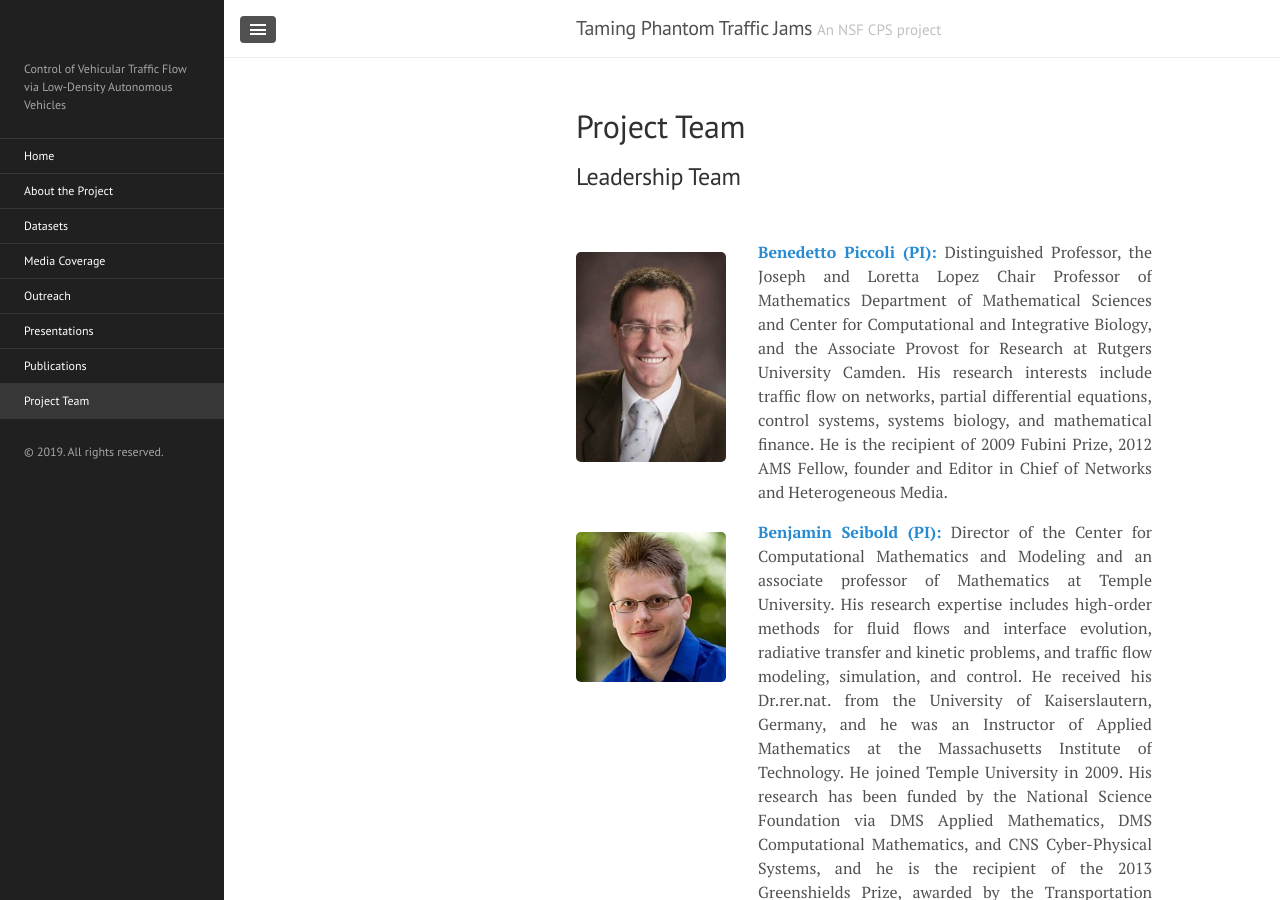
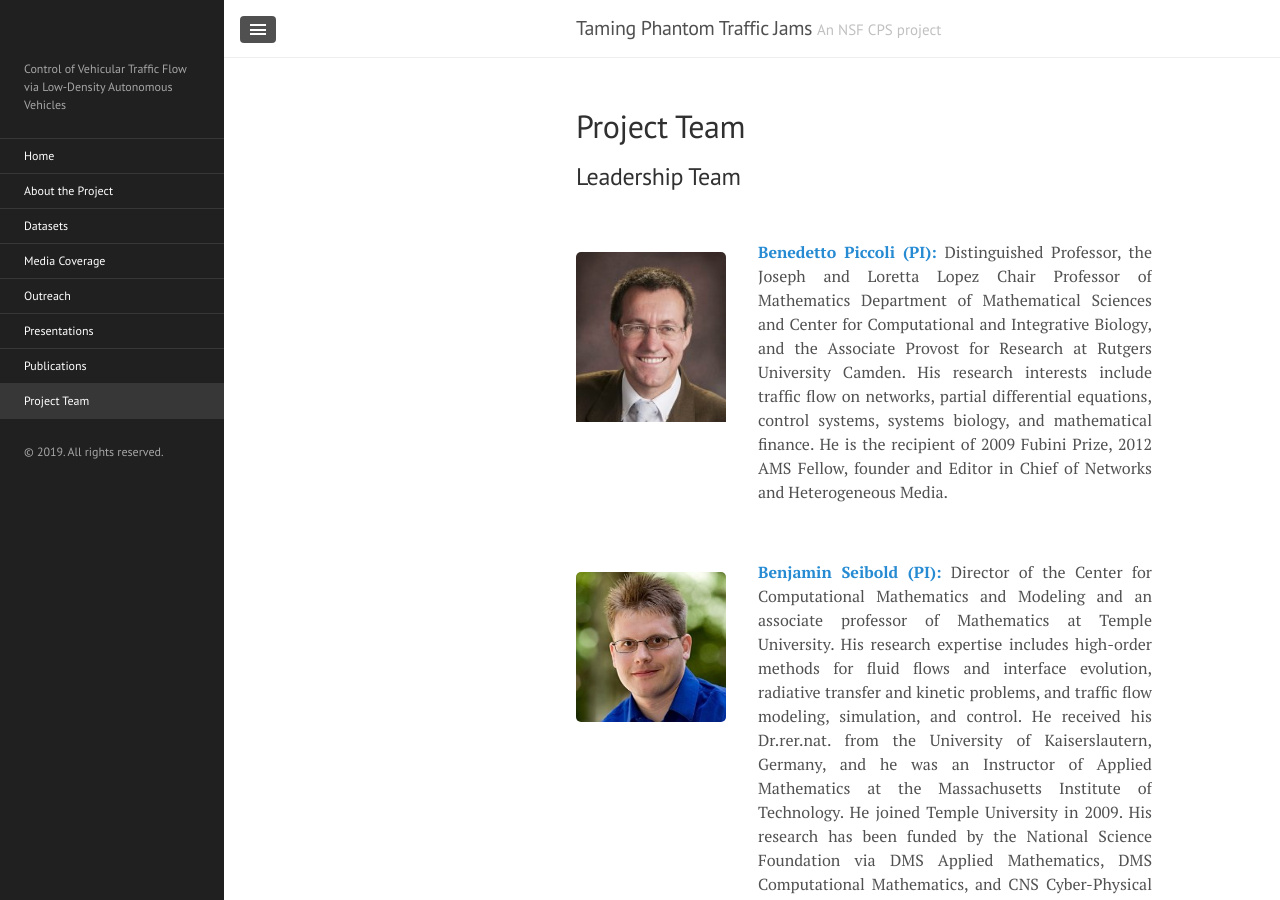
Before and after one commit to phantomjams/phantomjams.github.io, a Jekyll site: the page built from team.md, in a window 1280 px wide and 900 px high. Built offline with Jekyll 4.4.1, drawn with Linux system fonts in a browser that asks for light colours.

Commit message:
Fixed oversize images and image scrolling

```diff
--- a/team.md
+++ b/team.md
@@ -6,47 +6,51 @@
 <h2>Leadership Team</h2>
 
 <br>
-<p style="clear: both; float: left; overflow: auto;">
-	<span class="image  left" style="max-width: 150px;">
+<p style="clear: both; float: left; overflow: hidden;">
+	<span class="image  left" style="max-width: 150px; max-height: 150px;">
 		<img src="/images/people/BPiccoli.jpeg" alt="" />
 	</span>
-	<div style="text-align: justify; overflow-x: hidden; overflow-y: hidden;">
+	<div style="text-align: justify; overflow-x: hidden; overflow-y: hidden; min-height: 150px;">
 		<a href="https://piccoli.camden.rutgers.edu/"><strong>Benedetto Piccoli (PI):</strong></a> Distinguished Professor, the Joseph and Loretta Lopez Chair Professor of Mathematics Department of Mathematical Sciences and Center for Computational and Integrative Biology, and the Associate Provost for Research at Rutgers University Camden.  His research interests include traffic flow on networks, partial differential equations, control systems, systems biology, and mathematical finance. He is the recipient of 2009 Fubini Prize, 2012 AMS Fellow, founder and Editor in Chief of Networks and Heterogeneous Media.
 	</div>
 </p>
 
-<p style="clear: both; float: left; overflow: auto;">
-	<span class="image  left" style="max-width: 150px;">
+<br>
+<p style="clear: both; float: left; overflow: hidden;">
+	<span class="image  left" style="max-width: 150px; max-height: 150px;">
 		<img src="/images/people/BSeibold.jpeg" alt="" />
 	</span>
-	<div style="text-align: justify; overflow-x: hidden; overflow-y: hidden;">
+	<div style="text-align: justify; overflow-x: hidden; overflow-y: hidden; min-height: 150px;">
 		<a href="https://math.temple.edu/~seibold/"><strong>Benjamin Seibold (PI):</strong></a> Director of the Center for Computational Mathematics and Modeling and an associate professor of Mathematics at Temple University.  His research expertise includes high-order methods for fluid flows and interface evolution, radiative transfer and kinetic problems, and traffic flow modeling, simulation, and control. He received his Dr.rer.nat. from the University of Kaiserslautern, Germany, and he was an Instructor of Applied Mathematics at the Massachusetts Institute of Technology. He joined Temple University in 2009. His research has been funded by the National Science Foundation via DMS Applied Mathematics, DMS Computational Mathematics, and CNS Cyber-Physical Systems, and he is the recipient of the 2013 Greenshields Prize, awarded by the Transportation Research Board. His research publications appear in Applied Mathematics, Physics, and Engineering journals. Media coverage of his research, as well as contributed media articles, include The Philadelphia Inquirer, The Wall Street Journal, and The New York Times.
 	</div>
 </p>
 
-<p style="clear: both; float: left; overflow: auto;">
-	<span class="image  left" style="max-width: 150px;">
+<br>
+<p style="clear: both; float: left; overflow: hidden;">
+	<span class="image  left" style="max-width: 150px; max-height: 150px;">
 		<img src="/images/people/JSprinkle.jpeg" alt="" />
 	</span>
-	<div style="text-align: justify; overflow-x: hidden; overflow-y: hidden;">
+	<div style="text-align: justify; overflow-x: hidden; overflow-y: hidden; min-height: 150px;">
 		<a href="http://csl.arizona.edu/"><strong>Jonathan Sprinkle (former PI):</strong></a> Litton Industries John M. Leonis Distinguished Associate Professor of Electrical and Computer Engineering at the University of Arizona. In 2013 he received the NSF CAREER award, and in 2009, he received the UA's Ed and Joan Biggers Faculty Support Grant for work in autonomous systems. His work has an emphasis for industry impact, and he was recognized with the UA "Catapult Award" by Tech Launch Arizona in 2014, and in 2012 his team won the NSF I-Corps Best Team award. His research interests and experience are in systems control and engineering, and he teaches courses ranging from systems modeling and control to mobile application development and software engineering. Before coming to Arizona, Dr. Sprinkle was the co-Team Leader of the Sydney-Berkeley Driving Team, a collaborative entry into the DARPA Urban Challenge. In 2004, he led a team from UC Berkeley which autonomously flew against an Air Force pilot in autonomous pursuit/evasion games in the Mojave Desert at Edwards Air Force Base. Dr. Sprinkle graduated with the PhD from Vanderbilt University, and with his MS in 2000. He graduated with his BSEE in cursu honorum, cum laude, from Tennessee Tech University in Cookeville, TN, in 1999. In 2005, Dr. Sprinkle was selected as one of 108 Regional Finalists for 11-19 highly competitive positions of White House Fellow.
 	</div>
 </p>
 
-<p style="clear: both; float: left; overflow: auto;">
-	<span class="image  left" style="max-width: 150px;">
+<br>
+<p style="clear: both; float: left; overflow: hidden;">
+	<span class="image  left" style="max-width: 150px; max-height: 150px;">
 		<img src="/images/people/RLysecky.jpeg" alt="" />
 	</span>
-	<div style="text-align: justify; overflow-x: hidden; overflow-y: hidden;">
+	<div style="text-align: justify; overflow-x: hidden; overflow-y: hidden; min-height: 150px;">
 		<a href="http://www2.engr.arizona.edu/~rlysecky/Main/HomePage"><strong>Roman Lysecky (PI):</strong></a> Professor of Electrical and Computer Engineering at the University of Arizona. He received his Ph.D. in Computer Science from the University of California, Riverside in 2005. His research focuses on embedded systems with emphasis on medical device security, automated threat detection and mitigation, runtime adaptable systems, performance and energy optimization, and non-intrusive observation methods. He is an author on more than 100 research publications in top journals and conferences. He received the Outstanding Ph.D. Dissertation Award from the European Design and Automation Association (EDAA) in 2006, a CAREER award from the National Science Foundation in 2009, and seven Best Paper Awards. He is an inventor on one US patent. He has authored 10 textbooks on topics including C, C++, Java, Data Structures, VHDL, and Verilog, and he has contributed to several more. His recent textbooks with zyBooks utilize a web-native, active-learning approach that has shown measurable increases in student learning and course grades. He has also received multiple awards for Excellence at the Student Interface from the College of Engineering at the University of Arizona.
 	</div>
 </p>
 
-<p style="clear: both; float: left; overflow: auto;">
-	<span class="image  left" style="max-width: 150px;">
+<br>
+<p style="clear: both; float: left; overflow: hidden;">
+	<span class="image  left" style="max-width: 150px; max-height: 150px;">
 		<img src="/images/people/DWork.jpeg" alt="" />
 	</span>
-	<div style="text-align: justify; overflow-x: hidden; overflow-y: hidden;">
+	<div style="text-align: justify; overflow-x: hidden; overflow-y: hidden; min-height: 150px;">
 		<a href="https://lab-work.github.io/"><strong>Daniel Work (PI):</strong></a> Associate professor in the Department of Civil and Environmental Engineering, the Department of Electrical Engineering and Computer Science, and the Institute for Software Integrated Systems at Vanderbilt University. He has previously held appointments at the University of Illinois at Urbana-Champaign, the Institute for Pure and Applied Mathematics at the University of California Los Angeles, Nokia Research Center Palo Alto, and Microsoft Research Redmond.  Prof. Work is a member of the IEEE Technical Committee on Cybernetics for Cyber-Physical Systems and the ASCE Connected and Autonomous Vehicle Impacts Committee. Prof. Work was named a 2018 Gilbreth Lecturer by the National Academy of Engineering, a 2018 IoT Pioneer by Connected World, a CAREER Award recipient from the National Science Foundation in 2014.
 	</div>
 </p>
@@ -58,30 +62,31 @@
 
 <h3>Post doctoral researchers</h3>
 
-<p style="clear: both; float: left; overflow: auto;">
-	<span class="image  left" style="max-width: 150px;">
+<p style="clear: both; float: left; overflow: hidden;">
+	<span class="image  left" style="max-width: 150px; max-height: 150px;">
 		<img src="/images/people/SCui.jpeg" alt="" />
 	</span>
-	<div style="text-align: justify; overflow-x: hidden; overflow-y: hidden;">
+	<div style="text-align: justify; overflow-x: hidden; overflow-y: hidden; min-height: 150px;">
 		<strong>Shumo Cui</strong> has a PhD in Mathematics from Tulane University and currently is an analyst at Arowana Asset Management Limited. Prior to his current position, Dr. Cui was a postdoctoral fellow in the Department of Mathematics at Temple University.</li>
 	</div>
 </p>
 
 <br>
-<p style="clear: both; float: left; overflow: auto;">
-	<span class="image  left" style="max-width: 150px;">
+<p style="clear: both; float: left; overflow: hidden;">
+	<span class="image  left" style="max-width: 150px; max-height: 150px;">
 		<img src="/images/people/MLDelleMonache.jpeg" alt="" />
 	</span>
-	<div style="text-align: justify; overflow-x: hidden; overflow-y: hidden;">
+	<div style="text-align: justify; overflow-x: hidden; overflow-y: hidden; min-height: 150px;">
 		<a href="http://necs.inrialpes.fr/people/mldellemonache/index.html"><strong>Maria Laura Delle Monache</strong></a> is currently a research scientist in the Networked Controlled Systems team at <a href="http://inria.fr/">Inria</a> and in <a href="http://www.gipsa-lab.grenoble-inp.fr/accueil.php">GIPSA-Lab</a> (Department of Control) in Grenoble. Her research interest is mainly related to the mathematical and engineering aspects of traffic flow. In particular, she is interested in mathematical modeling, analysis, numerical approximation and control of traffic flow applications. Prior to Inria, she was a Postdoctoral researcher at Rutgers University Camden.</li>
 	</div>
 </p>
 
-<p style="clear: both; float: left; overflow: auto;">
-	<span class="image  left" style="max-width: 150px;">
+<br>
+<p style="clear: both; float: left; overflow: hidden;">
+	<span class="image  left" style="max-width: 150px; max-height: 150px;">
 		<img src="/images/people/TLiard.jpeg" alt="" />
 	</span>
-	<div style="text-align: justify; overflow-x: hidden; overflow-y: hidden;">
+	<div style="text-align: justify; overflow-x: hidden; overflow-y: hidden; min-height: 150px;">
 		<strong>Thibault Liard</strong> is currently postdoc at <a href="http://inria.fr/">Inria</a> and in <a href="http://www.gipsa-lab.grenoble-inp.fr/accueil.php">GIPSA-Lab</a> (Department of Control) in Grenoble working under the direction of Maria Laura Delle Monache. His research interest include control of partial differential equations and mathematical modeling of vehicular traffic. Prior to Inria, she was a Postdoctoral researcher at Rutgers University Camden.
 	</div>
 </p>
@@ -90,49 +95,51 @@
 <br>
 <h3>Graduate students</h3>
 
-<p style="clear: both; float: left; overflow: auto;">
-	<span class="image  left" style="max-width: 150px;">
+<p style="clear: both; float: left; overflow: hidden;">
+	<span class="image  left" style="max-width: 150px; max-height: 150px;">
 		<img src="/images/people/MBunting.jpeg" alt="" />
 	</span>
-	<div style="text-align: justify; overflow-x: hidden; overflow-y: hidden;">
+	<div style="text-align: justify; overflow-x: hidden; overflow-y: hidden; min-height: 150px;">
 		<a href="http://csl.arizona.edu/~mosfet"><strong>Matt Bunting</strong></a> is a PhD student in the Department of Electrical and Computer Engineering at the University of Arizona. Prior to his graduate studies, Mr. Bunting received his BS in Electrical and Computer Engineering from the University of Arizona.
 	</div>
 </p>
 
 <br>
-<p style="clear: both; float: left; overflow: auto;">
-	<span class="image  left" style="max-width: 150px;">
+<p style="clear: both; float: left; overflow: hidden;">
+	<span class="image  left" style="max-width: 150px; max-height: 150px;">
 		<img src="/images/people/RBhadani.jpeg" alt="" />
 	</span>
-	<div style="text-align: justify; overflow-x: hidden; overflow-y: hidden;">
+	<div style="text-align: justify; overflow-x: hidden; overflow-y: hidden; min-height: 150px;">
 		<a href="http://csl.arizona.edu/~rahulbhadani"><strong>Rahul Bhadani</strong></a> is a Ph.D. student in the Department of Electrical and Computer Engineering at the University of Arizona. Mr. Bhadani holds a BS degree in Information Technology with an emphasis on Computer Science and Software Engineering. His research interests include modeling, simulation, and control of autonomous vehicles, developing novel statistical models for traffic simulation. Prior to joining the University of Arizona, Mr. Bhadani worked as software engineer for Oracle.
 	</div>
 </p>
 
-<p style="clear: both; float: left; overflow: auto;">
-	<span class="image  left" style="max-width: 150px;">
+<br>
+<p style="clear: both; float: left; overflow: hidden;">
+	<span class="image  left" style="max-width: 150px; max-height: 150px;">
 		<img src="/images/people/SMcQuade.jpeg" alt="" />
 	</span>
-	<div style="text-align: justify; overflow-x: hidden; overflow-y: hidden;">
+	<div style="text-align: justify; overflow-x: hidden; overflow-y: hidden; min-height: 150px;">
 		<strong>Sean McQuade</strong> is a PhD student in Applied Mathematics at Rutgers University -- Camden. Prior to joining Rutgers University, Mr. McQuade received a MS in Risk Management from Temple University and a BS in Mathematics from Virginia Polytechnic Institute and State University.
 	</div>
 </p>
 
 <br>
-<p style="clear: both; float: left; overflow: auto;">
-	<span class="image  left" style="max-width: 150px;">
+<p style="clear: both; float: left; overflow: hidden;">
+	<span class="image  left" style="max-width: 150px; max-height: 150px;">
 		<img src="/images/people/RStern.jpeg" alt="" />
 	</span>
-	<div style="text-align: justify; overflow-x: hidden; overflow-y: hidden;">
+	<div style="text-align: justify; overflow-x: hidden; overflow-y: hidden; min-height: 150px;">
 		<a href="https://raphaelstern.com/"><strong>Raphael Stern</strong></a> is a postdoctoral fellow at the Technical University of Munich and will be joining the faculty as an Assistant Professor in the Department of Civil, Environmental, and Geo-Engineering at the University of Minnesota in 2019. Before joining the Technical University of Munich, Dr. Stern was a visiting scholar in the Institute for Software Integrated Systems at Vanderbilt University Dr. Stern received a bachelor of science (2009) in Civil Engineering, a master of science (2015) in Civil Engineering, and a PhD (2018), all from the University of Illinois at Urbana-Champaign. Dr. Stern has also spent time as a visiting scholar at the Institute for Pure and Applied Math at the University of California Los Angeles.
 	</div>
 </p>
 
-<p style="clear: both; float: left; overflow: auto;">
-	<span class="image  left" style="max-width: 150px;">
+<br>
+<p style="clear: both; float: left; overflow: hidden;">
+	<span class="image  left" style="max-width: 150px; max-height: 150px;">
 		<img src="/images/people/FWu.jpeg" alt="" />
 	</span>
-	<div style="text-align: justify; overflow-x: hidden; overflow-y: hidden;">
+	<div style="text-align: justify; overflow-x: hidden; overflow-y: hidden; min-height: 150px;">
 		<a href="http://www.fangyuwu.com/"><strong>Fangyu Wu</strong></a> is a graduate student in Electrical Engineering and Computer Science at the University of California, Berkeley interested in control, robotics, and learning. Prior to joining Berkeley, he received his MS and BS degrees in Civil Engineering from the University of Illinois at Urbana Champaign, where he served as an undergraduate and graduate research assistant.
 	</div>
 </p>
@@ -141,40 +148,41 @@
 <br>
 <h3>Undergraduate students</h3>
 
-<p style="clear: both; float: left; overflow: auto;">
-	<span class="image  left" style="max-width: 150px;">
+<p style="clear: both; float: left; overflow: hidden;">
+	<span class="image  left" style="max-width: 150px; max-height: 150px;">
 		<img src="/images/people/MChurchill.jpeg" alt="" />
 	</span>
-	<div style="text-align: justify; overflow-x: hidden; overflow-y: hidden;">
+	<div style="text-align: justify; overflow-x: hidden; overflow-y: hidden; min-height: 150px;">
 		<strong>Miles Churchill</strong> is an MS student in Urban and Regional Planning and a MS student in Civil and Environmental Engineering at the University of Illinois at Urbana-Champaign. Prior to beginning his graduate studies, Mr. Churchill was an undergraduate research assistant in the Department of Civil and Environmental Engineering from the University of Illinois at Urbana-Champaign.
 	</div>
 </p>
 
-<p style="clear: both; float: left; overflow: auto;">
-	<span class="image  left" style="max-width: 150px;">
+<br>
+<p style="clear: both; float: left; overflow: hidden;">
+	<span class="image  left" style="max-width: 150px; max-height: 150px;">
 		<img src="/images/people/HPohlmann.jpeg" alt="" />
 	</span>
-	<div style="text-align: justify; overflow-x: hidden; overflow-y: hidden;">
+	<div style="text-align: justify; overflow-x: hidden; overflow-y: hidden; min-height: 150px;">
 		<strong>Hannah Pohlmann</strong> received a BS in Materials Science and Engineering and a BS in Mathematics from the Schreyer Honors College at Penn State University. During her undergraduate career, Ms. Pohlmann spent time as a visiting researcher in the Department of Mathematics at Temple University.
 	</div>
 </p>
 
 <br>
-<p style="clear: both; float: left; overflow: auto;">
-	<span class="image  left" style="max-width: 150px;">
+<p style="clear: both; float: left; overflow: hidden;">
+	<span class="image  left" style="max-width: 150px; max-height: 150px;">
 		<img src="/images/people/YLu.jpeg" alt="" />
 	</span>
-	<div style="text-align: justify; overflow-x: hidden; overflow-y: hidden;">
+	<div style="text-align: justify; overflow-x: hidden; overflow-y: hidden; min-height: 150px;">
 		<strong>Yuhao Lu</strong> is a Masters student in computation science and engineering at Harvard University. Prior to joining Harvard, Mr. Lu received his BS degree in Mathematics from the University of Illinois at Urbana-Champaign, and served as an undergraduate research assistant in the Department of Civil and Environmental Engineering.
 	</div>
 </p>
 
 <br>
-<p style="clear: both; float: left; overflow: auto;">
-	<span class="image  left" style="max-width: 150px;">
+<p style="clear: both; float: left; overflow: hidden;">
+	<span class="image  left" style="max-width: 150px; max-height: 150px;">
 		<img src="/images/people/GGunter.jpeg" alt="" />
 	</span>
-	<div style="text-align: justify; overflow-x: hidden; overflow-y: hidden;">
+	<div style="text-align: justify; overflow-x: hidden; overflow-y: hidden; min-height: 150px;">
 		<strong>George Gunter</strong> is an undergraduate in the Department of Civil and Environmental Engineering at the University of Illinois. George is also a visiting undergraduate researcher at the Institute for Software Integrated Systems at Vanderbilt University. His research interests include transportation cyber-physical systems and autonomous vehicles.
 	</div>
 </p>
```
